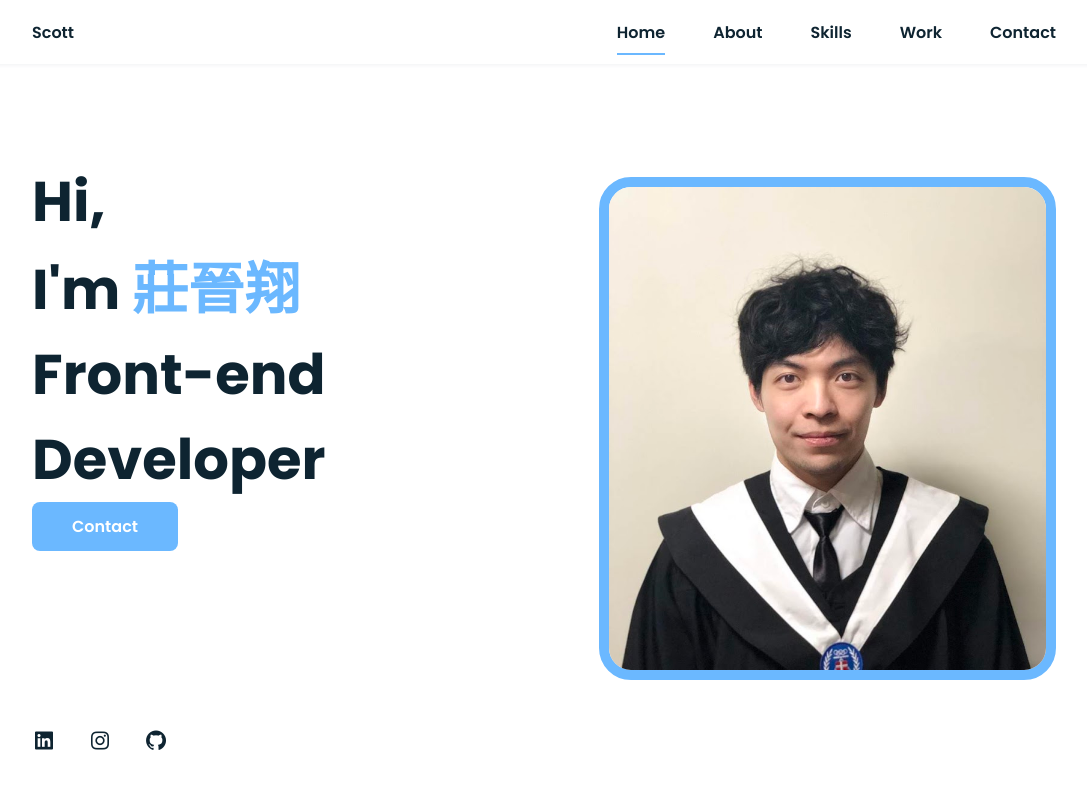
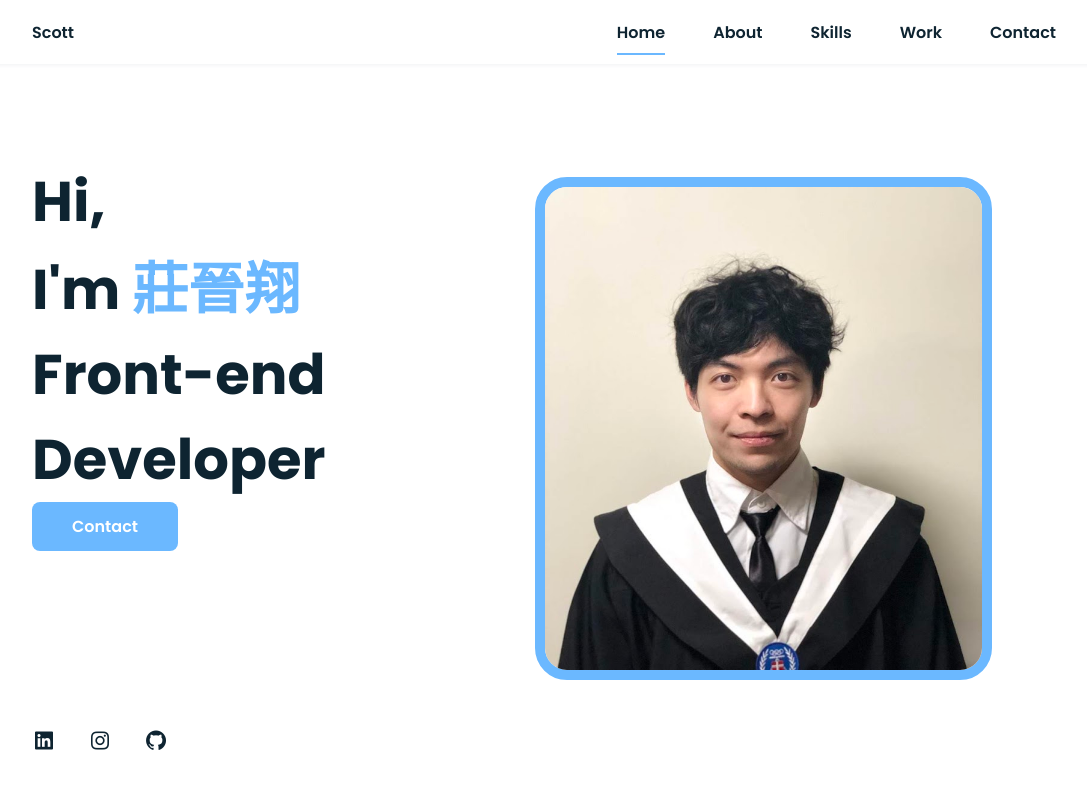
Before and after one commit to scottzhuang/test20220413, a Vue app: page /#/home in a window 1280 px wide. Shown: the top 800 px of the page, without its empty margins (96-1183 px from the left). Built offline with nearby package versions, Linux system fonts and the light colour scheme.

Commit message:
updatVueCliWithPortfolio

```diff
--- a/src/App.vue
+++ b/src/App.vue
@@ -486,7 +486,7 @@ img{
         margin-right: auto;
     }
     .home__img{
-        right: 10%;
+        right: 15%;
     }
 }
 </style>
--- a/src/pages/Contact/index.vue
+++ b/src/pages/Contact/index.vue
@@ -7,7 +7,7 @@
             <form action="" class="contact__form">
                 <input type="text" placeholder="Name" class="contact__input">
                 <input type="mail" placeholder="Email" class="contact__input">
-                <textarea name="" id="" cols="0" rows="10" class="contact__input"></textarea>
+                <textarea name="" id="" placeholder="聯絡我，我有可能是你的得力助手 !" cols="0" rows="10" class="contact__input"></textarea>
 
                 <input type="button" value="Submit" class="contact__button button">
             </form>
```
